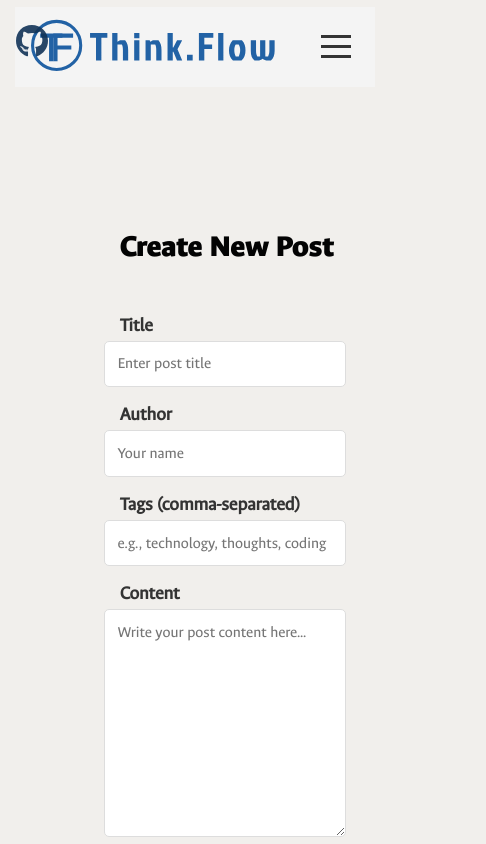
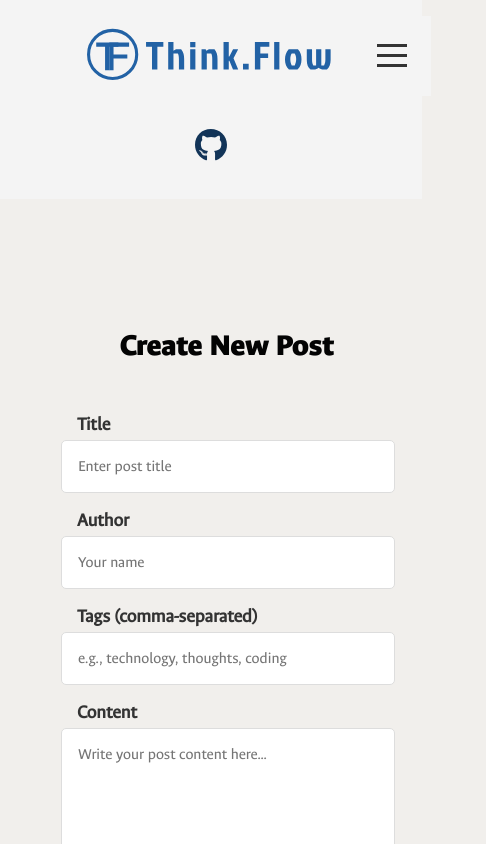
Before and after one commit to gabrielatwell1987/blog, a SvelteKit app: page /new in a window 390 px wide. Shown: the top 844 px of the page, 486 px wide, since content can reach past the window. Built offline with nearby package versions, Linux system fonts and the light colour scheme.

Commit message:
i made the whole site look good

```diff
--- a/src/lib/components/Github.svelte
+++ b/src/lib/components/Github.svelte
@@ -19,5 +19,9 @@
 		fill: var(--accent);
 		width: clamp(2em, 5vw, 4em);
 		padding: 1em;
+
+		@media (width <= 745px) {
+			padding: 0.5em;
+		}
 	}
 </style>
--- a/src/routes/+layout.svelte
+++ b/src/routes/+layout.svelte
@@ -16,9 +16,8 @@
 	}
 </script>
 
-<Github />
-
 <div class="layout">
+	<header>
 		<nav>
 			<div class="nav-header">
 				<a href="/" class="logo">
@@ -43,6 +42,11 @@
 			</ul>
 		</nav>
 
+		<div class="github-wrapper">
+			<Github />
+		</div>
+	</header>
+
 	<LocalStorage />
 
 	<main>
@@ -63,7 +67,44 @@
 		display: flex;
 		flex-direction: column;
 		min-height: 100vh;
-		margin-top: -5em;
+
+		& header {
+			display: flex;
+			flex-wrap: wrap;
+			align-items: center;
+			padding: 1rem;
+			background-color: #f4f4f4;
+			width: 100%;
+			position: sticky;
+			top: 0;
+			z-index: 10;
+
+			& nav {
+				flex: 1;
+				display: flex;
+				justify-content: space-between;
+				align-items: center;
+			}
+
+			& .github-wrapper {
+				margin-left: auto;
+				padding-right: 5em;
+			}
+
+			@media (width <= 745px) {
+				& {
+					flex-direction: column;
+					gap: 1rem;
+				}
+
+				& .github-wrapper {
+					margin-left: 0;
+					width: 100%;
+					display: flex;
+					justify-content: center;
+				}
+			}
+		}
 
 		& main {
 			flex: 1;
--- a/src/routes/new/+page.svelte
+++ b/src/routes/new/+page.svelte
@@ -104,7 +104,7 @@
 
 <style>
 	.new-post {
-		max-width: 800px;
+		max-width: 1000px;
 		min-height: 100vh;
 		margin-inline: auto;
 		padding: 2rem 1rem;
@@ -122,6 +122,7 @@
 
 		& .form-group {
 			margin-inline: auto;
+			min-width: clamp(300px, 50vw, 800px);
 			width: 100%;
 
 			& label {
@@ -135,7 +136,7 @@
 			& input,
 			& textarea {
 				width: 100%;
-				padding: 0.8rem;
+				padding: 1rem;
 				border: 1px solid #ddd;
 				border-radius: 5px;
 				font-size: clamp(1rem, 1.75vw, 1.5rem);
@@ -196,12 +197,13 @@
 		}
 	}
 
-	@media (max-width: 500px) {
+	@media (width <= 500px) {
 		.new-post {
 			padding: 1rem;
 
 			& .form-group {
 				padding: 0;
+				width: 100%;
 			}
 		}
 	}
```
Also changed, not shown: src/routes/posts/+page.svelte (+33 -2 lines). Lines whose indentation alone changed are shown as unchanged.
